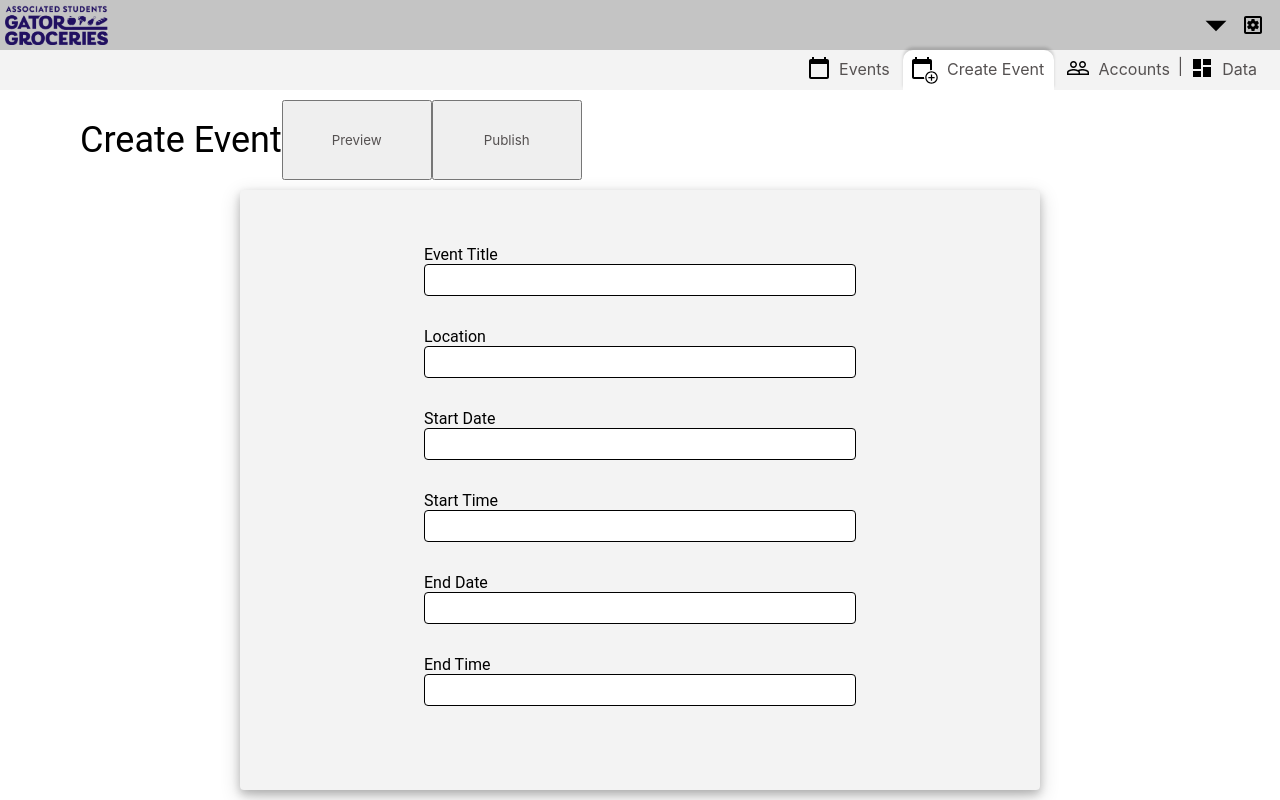
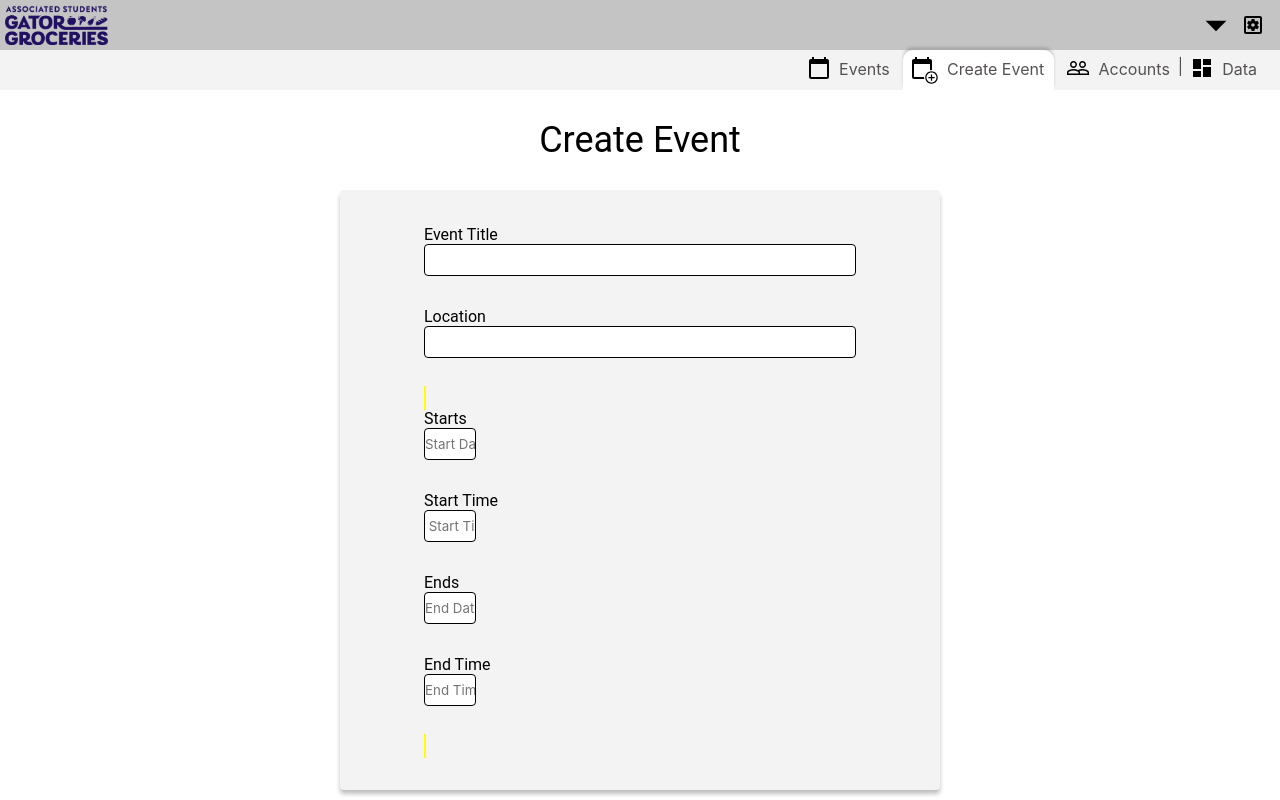
Before and after one commit to shane-au-wade/sfsu-gatorgroceries, a React (Create React App) app in the folder frontend/: page /admin/create-event in a window 1280 px wide. Built offline with nearby package versions, Linux system fonts and the light colour scheme.

Commit message:
update 2 on create event page

```diff
--- a/frontend/src/admin/components/createEvent/Admin-create-event-style.css
+++ b/frontend/src/admin/components/createEvent/Admin-create-event-style.css
@@ -1,4 +1,4 @@
-h2{
+.AdminCreateEvents h2 {
   font-family: 'Roboto', sans-serif;
   font-style: normal;
   font-weight: normal;
@@ -7,68 +7,103 @@ h2{
   line-height: 0px;
 }
 
-.create-event-background{
+.AdminCreateEvents .create-event-background {
+  display: -webkit-box;
+  display: -ms-flexbox;
   display: flex;
+  -webkit-box-align: center;
+      -ms-flex-align: center;
           align-items: center;
+  -webkit-box-pack: center;
+      -ms-flex-pack: center;
           justify-content: center;
   background-color: #F3F3F3;
   margin: 0 auto;
-    width: 800px;
+  width: 600px;
   height: 600px;
   border-radius: 4px;
-    box-shadow: 0 4px 8px 0 rgba(0, 0, 0, 0.2), 0 6px 20px 0 rgba(0, 0, 0, 0.19);
+  -webkit-box-shadow: 0px 4px 4px rgba(0, 0, 0, 0.25);
+          box-shadow: 0px 4px 4px rgba(0, 0, 0, 0.25);
 }
 
-.button-container{
+.AdminCreateEvents .button-container {
+  display: -webkit-box;
+  display: -ms-flexbox;
   display: flex;
+  -webkit-box-align: center;
+      -ms-flex-align: center;
           align-items: center;
+  margin-left: 1000px;
   height: 80px;
-
 }
 
-button{
-
-
+.AdminCreateEvents button {
+  background-color: white;
+  border: 1px solid black;
+  border-radius: 4px;
   width: 150px;
   height: 80px;
-    /* border-radius: 4px;
+  /*
 
     margin-right: 500px;*/
 }
 
-.title-container{
+.AdminCreateEvents .title-container {
+  display: -webkit-box;
+  display: -ms-flexbox;
   display: flex;
+  -webkit-box-align: center;
+      -ms-flex-align: center;
           align-items: center;
-    margin-left: 80px;
-
+  -webkit-box-pack: center;
+      -ms-flex-pack: center;
+          justify-content: center;
   height: 100px;
 }
 
-label{
-
+.AdminCreateEvents label {
   font-family: 'Roboto', sans-serif;
   font-style: normal;
   font-weight: normal;
   font-size: 16px;
   color: black;
   line-height: 0px;
+}
 
-
-
-}
-input:focus,
-select:focus,
-textarea:focus,
-button:focus {
+.AdminCreateEvents input:focus,
+.AdminCreateEvents select:focus,
+.AdminCreateEvents textarea:focus,
+.AdminCreateEvents button:focus {
   outline: none;
 }
 
-input{
+.AdminCreateEvents input {
   display: block;
   border-radius: 4px;
   width: 430px;
   height: 30px;
-    border:1px solid black;
+  border: 1px solid black;
   margin-bottom: 30px;
+}
 
+.AdminCreateEvents .debug {
+  border: 2px solid yellow;
+  background-color: red;
 }
+
+.AdminCreateEvents .start-end-time {
+  display: inline;
+}
+
+.AdminCreateEvents .start-end-time input {
+  border-radius: 4px;
+  width: 50px;
+  height: 30px;
+  border: 1px solid black;
+  margin-bottom: 30px;
+}
+
+.AdminCreateEvents .form-container {
+  margin: 0 auto;
+}
+/*# sourceMappingURL=Admin-create-event-style.css.map */
--- /dev/null
+++ b/frontend/src/admin/components/createEvent/Admin-create-event-style.scss
@@ -0,0 +1,104 @@
+.AdminCreateEvents{
+
+h2{
+    font-family: 'Roboto', sans-serif;
+    font-style: normal;
+    font-weight: normal;
+    font-size: 36px;
+    color: black;
+    line-height: 0px;
+}
+
+.create-event-background{
+    display: flex;
+    align-items: center;
+    justify-content: center;
+    background-color: #F3F3F3;
+    margin: 0 auto;
+    width: 600px;
+    height: 600px;
+    border-radius: 4px;
+    box-shadow: 0px 4px 4px rgba(0, 0, 0, 0.25);
+}
+
+.button-container{
+    display: flex;
+    align-items: center;
+    margin-left: 1000px;
+    height: 80px;
+
+}
+
+button{
+    background-color: white;
+    border:1px solid black;
+    border-radius: 4px;
+    width: 150px;
+    height: 80px;
+    /*
+
+    margin-right: 500px;*/
+}
+
+.title-container{
+    display: flex;
+    align-items: center;
+    justify-content: center;
+
+    height: 100px;
+}
+
+label{
+
+    font-family: 'Roboto', sans-serif;
+    font-style: normal;
+    font-weight: normal;
+    font-size: 16px;
+    color: black;
+    line-height: 0px;
+}
+
+input:focus,
+select:focus,
+textarea:focus,
+button:focus {
+    outline: none;
+}
+
+input{
+    display: block;
+   border-radius: 4px;
+   width: 430px;
+    height: 30px;
+    border:1px solid black;
+    margin-bottom: 30px;
+
+}
+
+.debug{
+    border: 2px solid yellow;
+    background-color: red;
+}
+.start-end-time{
+   display: inline;
+}
+
+.start-end-time input{
+   border-radius: 4px;
+   width: 50px;
+    height: 30px;
+    border:1px solid black;
+    margin-bottom: 30px;
+}
+
+
+.form-container{
+    margin: 0 auto;
+    // height:500px;
+}
+
+.label-stack{
+
+}
+
+}
--- a/frontend/src/admin/components/createEvent/AdminCreateEvent.js
+++ b/frontend/src/admin/components/createEvent/AdminCreateEvent.js
@@ -41,67 +41,76 @@ const AdminCreateEvent = () => {
       }
 
 return (
-    <div className='admin-create-events'>
+    <div className='AdminCreateEvents'>
         <AdminHeader selected='Create Event' username='Admin T.'></AdminHeader>
         <div className='AdminContentArea'>
-            <div className='title-container'>
+
+                <header>
+
+                <div className='title-container'>
                 <h2>Create Event</h2>
-                <button type='text'>Preview</button>
-              <button type='text'>Publish</button>
-            </div>
+                </div>
+
+
+
+               </header>
+
 
 
 
 
             <div className='create-event-background'>
 
-            <div>
+            <div className='form-container'>
 
                   <form onSubmit={handleForm}>
 
 
-                              <div className='form-container'>
+
                               <label for="event title" >Event Title </label>
 
 
                               <input type='text' name="event title" value={eventTitle} onChange={handleEventTitleChange} data-check="{&quot;max_length&quot;:{&quot;args&quot;:[255],&quot;when&quot;:&quot;submit&quot;}}" id="id_group-details-name" maxlength="255" name="group-details-name" required />
 
-                              </div>
 
-                              <div className='form-container'>
                               <label for="location" >Location</label>
 
                               <input type='text' name="location" value={location} onChange={handleLocationChange} required />
 
-                              </div>
+            <div className='start-end-time debug'>
 
-                              <div className='form-container'>
-                              <label for="start date" >Start Date</label>
 
-                              <input type='text' name="start date" value={startDate} onChange={handleStartDateChange} required />
+                            <p>
+                              <label for="start date" >Starts</label>
+                                </p>
+                                <p>
+                              <input type='text' name="start date" value={startDate} onChange={handleStartDateChange} placeholder='Start Date' required />
+                                 </p>
+
+                                <p>
+                              <label for="start time" >Start Time</label>
+                                </p>
+                                <p>
+                              <input type='text' name="start time" value={startTime} onChange={handleStartTimeChange} placeholder=' Start Time' required />
+                              </p>
+
+                            <p>
+                              <label for="end date">Ends</label>
+                              </p>
+                              <p>
+                              <input type='text' name="end date" value={endDate} onChange={handleEndDateChange} placeholder='End Date' required />
+                              </p>
+
+                            <p>
+                              <label for="end time">End Time</label>
+                               </p>
+                               <p>
+                              <input type='text' name="end time" value={endTime} onChange={handleEndTimeChange} placeholder='End Time' required />
+                              </p>
+
 
                               </div>
 
-                              <div className='start-end-time'>
-                              <div className='form-container'>
-                              <label for="start time" >Start Time</label>
-
-                              <input type='text' name="start time" value={startTime} onChange={handleStartTimeChange} required />
-
-                              </div>
-                              <div className='form-container'>
-                              <label for="end date">End Date</label>
-
-                              <input type='text' name="end date" value={endDate} onChange={handleEndDateChange} required />
-
-                              </div>
-                              <div className='form-container'>
-                              <label for="end time">End Time</label>
-
-                              <input type='text' name="end time" value={endTime} onChange={handleEndTimeChange} required />
-
-                              </div>
-                              </div>
                   </form>
                 </div>
             </div>
```
Also changed, not shown: 1 other file (tests, documents, lock files or other folders). Lines whose indentation alone changed are shown as unchanged.
